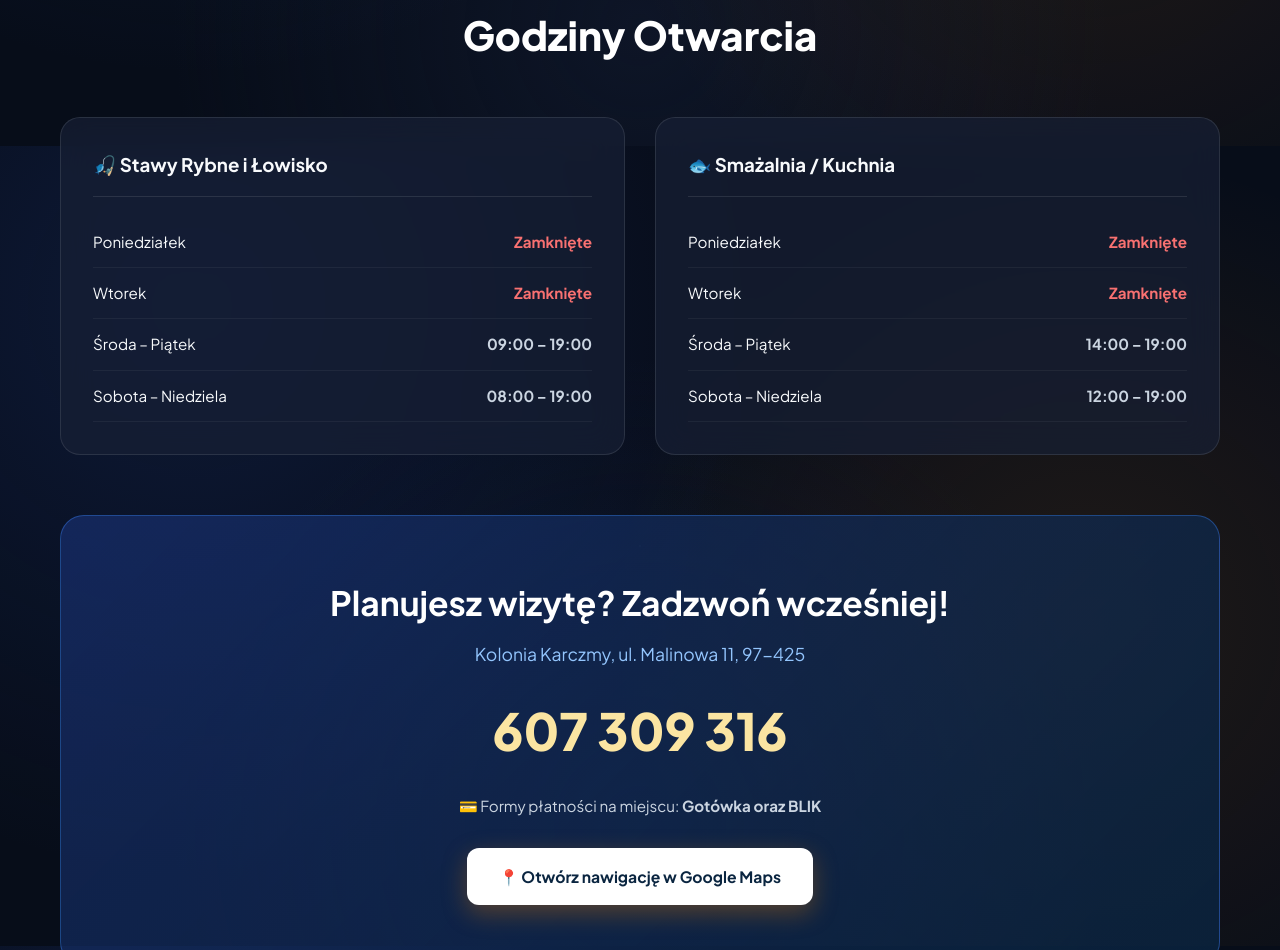
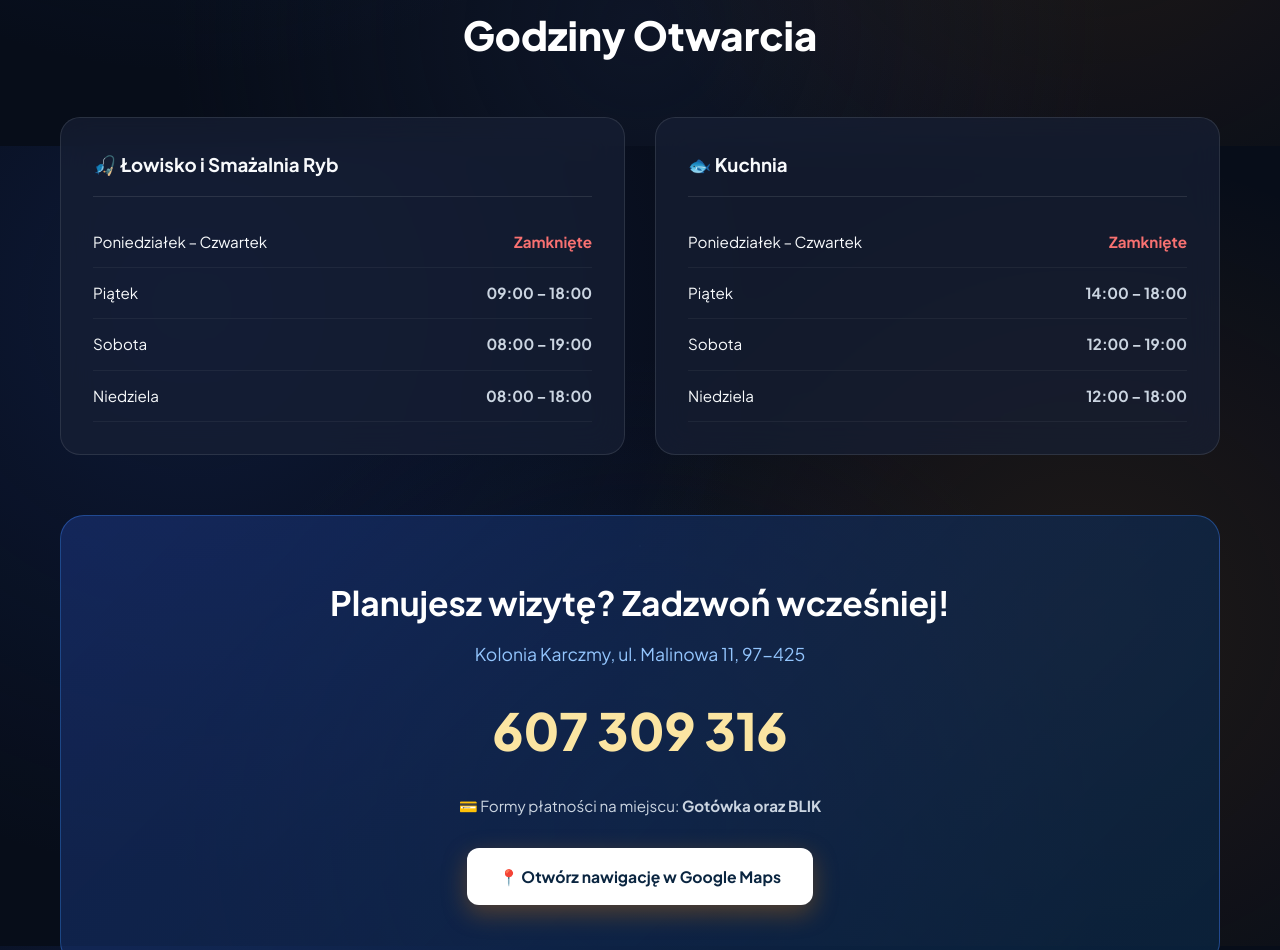
Before and after one commit to ItsQzi/stary-mlyn, a plain HTML site: page index.html in a window 1280 px wide. Shown: the part 4654-5604 px from the top of the page. Drawn offline with Linux system fonts and the light colour scheme.

Commit message:
Add files via upload

```diff
--- a/index.html
+++ b/index.html
@@ -796,7 +796,7 @@
             </div>
         </div>
 
-        <!-- Hours Section with exact Google Maps schedule + Closed Tuesdays -->
+        <!-- Hours Section with exact Google Maps schedule from screenshot -->
         <div class="section-header">
             <div class="section-subtitle">Aktualny Grafik</div>
             <h2 class="section-title">Godziny Otwarcia</h2>
@@ -805,25 +805,25 @@
         <div class="grid-2">
             <div class="card-glass">
                 <div class="card-header">
-                    <h3>🎣 Stawy Rybne i Łowisko</h3>
+                    <h3>🎣 Łowisko i Smażalnia Ryb</h3>
                 </div>
                 <table class="hours-table">
-                    <tr><td>Poniedziałek</td><td class="closed">Zamknięte</td></tr>
-                    <tr><td>Wtorek</td><td class="closed">Zamknięte</td></tr>
-                    <tr><td>Środa – Piątek</td><td>09:00 – 19:00</td></tr>
-                    <tr><td>Sobota – Niedziela</td><td>08:00 – 19:00</td></tr>
+                    <tr><td>Poniedziałek – Czwartek</td><td class="closed">Zamknięte</td></tr>
+                    <tr><td>Piątek</td><td>09:00 – 18:00</td></tr>
+                    <tr><td>Sobota</td><td>08:00 – 19:00</td></tr>
+                    <tr><td>Niedziela</td><td>08:00 – 18:00</td></tr>
                 </table>
             </div>
 
             <div class="card-glass">
                 <div class="card-header">
-                    <h3>🐟 Smażalnia / Kuchnia</h3>
+                    <h3>🐟 Kuchnia</h3>
                 </div>
                 <table class="hours-table">
-                    <tr><td>Poniedziałek</td><td class="closed">Zamknięte</td></tr>
-                    <tr><td>Wtorek</td><td class="closed">Zamknięte</td></tr>
-                    <tr><td>Środa – Piątek</td><td>14:00 – 19:00</td></tr>
-                    <tr><td>Sobota – Niedziela</td><td>12:00 – 19:00</td></tr>
+                    <tr><td>Poniedziałek – Czwartek</td><td class="closed">Zamknięte</td></tr>
+                    <tr><td>Piątek</td><td>14:00 – 18:00</td></tr>
+                    <tr><td>Sobota</td><td>12:00 – 19:00</td></tr>
+                    <tr><td>Niedziela</td><td>12:00 – 18:00</td></tr>
                 </table>
             </div>
         </div>
```
